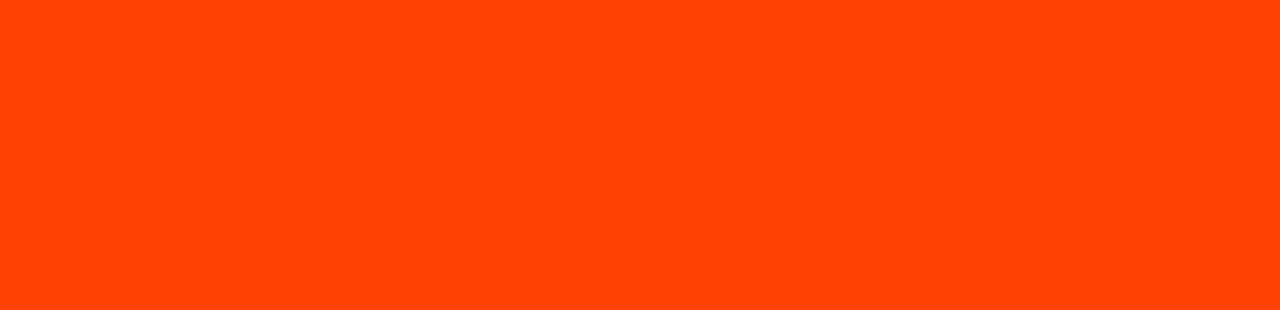
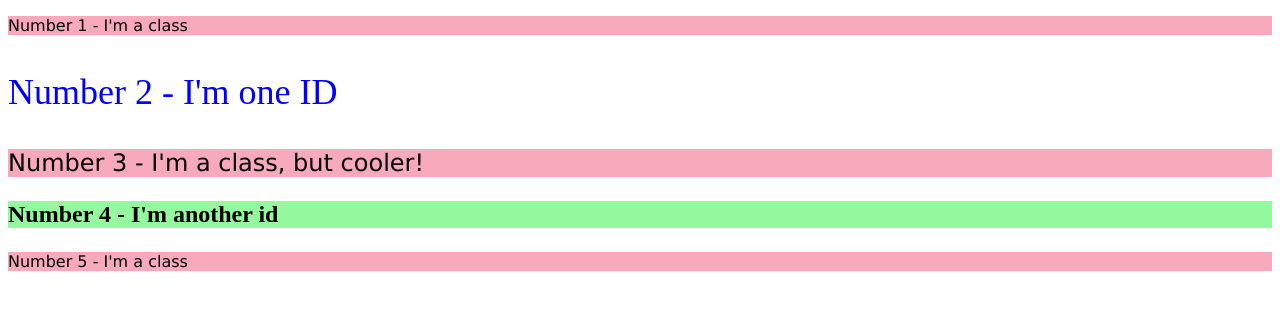
Before and after one commit to MarcusWithaDa/css-practice, a plain HTML site: page index.html in a window 1280 px wide. Drawn offline with Linux system fonts and the light colour scheme.

Commit message:
ODEN PROJECT LESSON2: 02-class-id-selectors

```diff
--- a/index.html
+++ b/index.html
@@ -6,5 +6,11 @@
     <link rel="stylesheet" href="styles.css" />
     <title>CSS PRACTICE</title>
   </head>
-  <body></body>
+  <body>
+    <p class="light-pink">Number 1 - I'm a class</p>
+    <p id="blue-id">Number 2 - I'm one ID</p>
+    <p class="light-pink cooler">Number 3 - I'm a class, but cooler!</p>
+    <p id="green-id">Number 4 - I'm another id</p>
+    <p class="light-pink">Number 5 - I'm a class</p>
+  </body>
 </html>
--- a/styles.css
+++ b/styles.css
@@ -1,3 +1,17 @@
-body {
-  background-color: rgb(255, 66, 3);
+.light-pink {
+  background-color: rgb(249, 169, 188);
+  font-family: Verdana, "Dajavu Sans", sans-serif;
 }
+
+#blue-id {
+  color: rgb(0, 0, 255);
+  font-size: 36px;
+}
+.cooler {
+  font-size: 24px;
+}
+#green-id {
+  background-color: rgb(148, 249, 158);
+  font-weight: bold;
+  font-size: 24px;
+}
```
